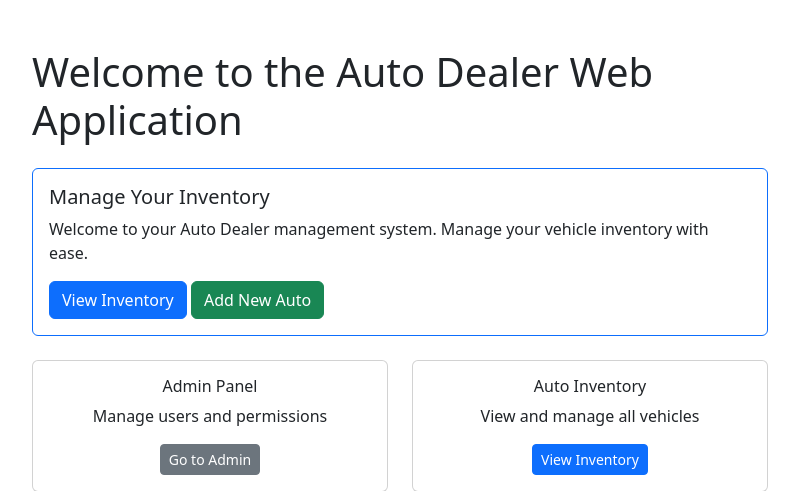
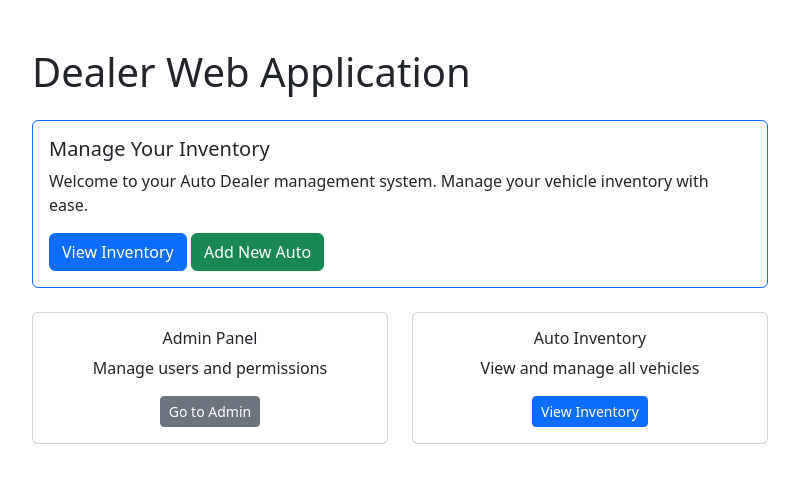
Before and after one commit to ferralespereira/my_django_project, a Django app: page / in a window 1280 px wide. Shown: the part 56-547 px from the top of the page, without its empty margins (240-1039 px from the left). Run offline with Django 5.2, Linux system fonts and the light colour scheme.

Commit message:
changes in view

```diff
--- a/templates/index.html
+++ b/templates/index.html
@@ -5,7 +5,7 @@
 {% block content %}
 <div class="row">
     <div class="col-md-8 mx-auto">
-        <h1 class="mb-4">Welcome to the Auto Dealer Web Application</h1>
+        <h1 class="mb-4">Dealer Web Application</h1>
 
         <div class="card border-primary mb-3">
             <div class="card-body">
```
